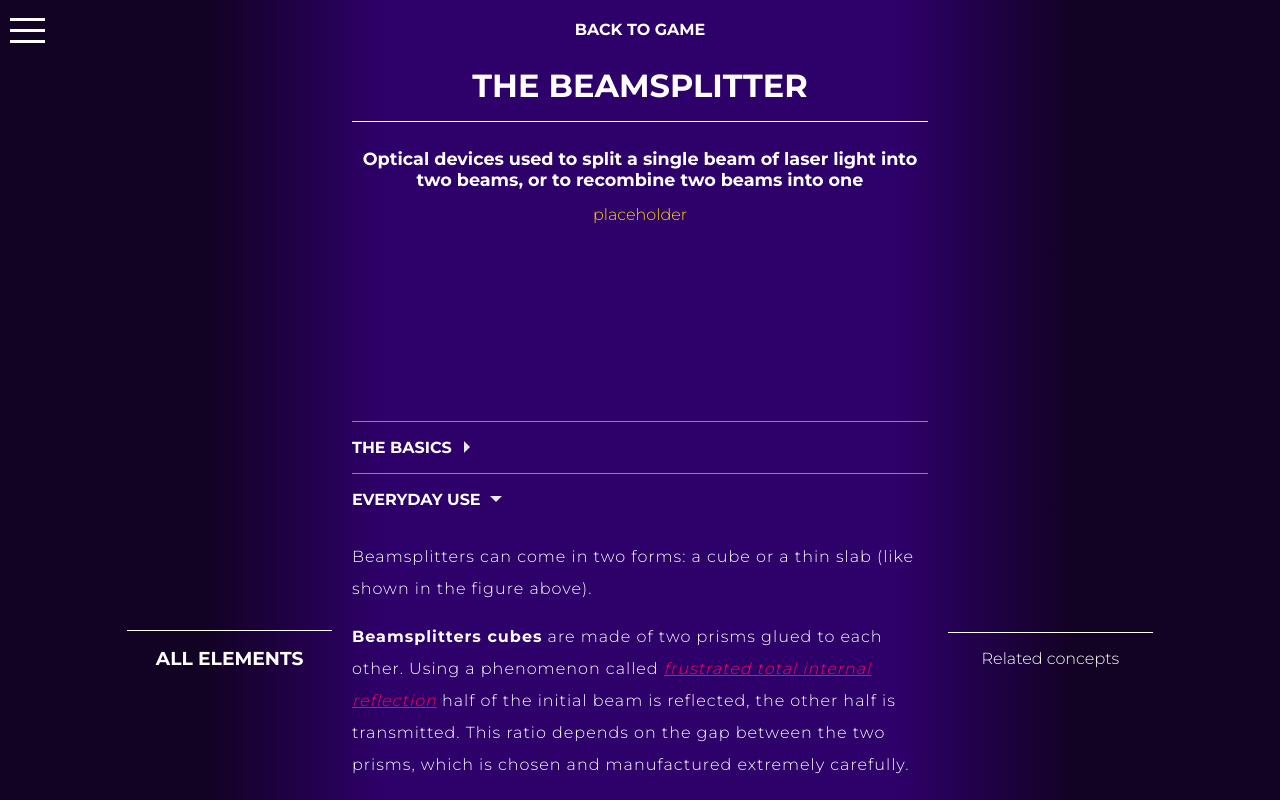
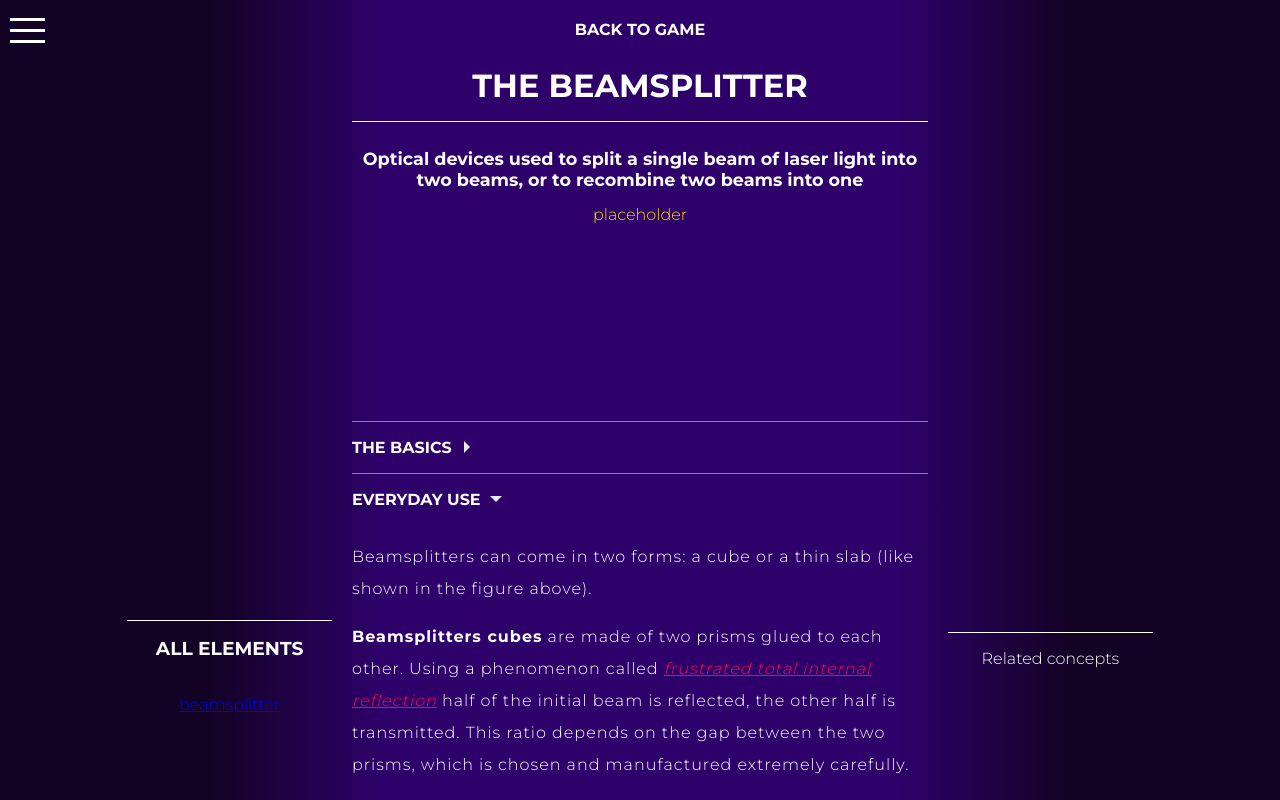
Before and after one commit to Quantum-Game/quantum-game-2, a Vue app: page /info/beamsplitter in a window 1280 px wide. Shown: the top 800 px of the page. Built offline with nearby package versions, Linux system fonts and the light colour scheme.

Commit message:
add entries listing logic

```diff
--- a/src/views/Info.vue
+++ b/src/views/Info.vue
@@ -2,6 +2,7 @@
 	<main-layout>
 		<div slot="left">
 			<h3 class="upper-border">ALL ELEMENTS</h3>
+			<router-link v-for="entry in entryList" :to="`/info/${entry}`">{{ entry }} </router-link>
 		</div>
 		<div slot="main">
 			<router-view />
@@ -16,6 +17,7 @@
 import { Vue, Component } from 'vue-property-decorator';
 import MainLayout from '../layouts/MainLayout.vue';
 import Entry from '../entries/Entry.vue';
+import entries from '../entries/entries.json';
 
 interface ISection {
 	title: string;
@@ -34,7 +36,14 @@ interface IEntry {
 		Entry
 	}
 })
-export default class Info extends Vue {}
+export default class Info extends Vue {
+	entryList: Array = [];
+	created() {
+		for (let key of Object.keys(entries)) {
+			this.entryList.push(key);
+		}
+	}
+}
 </script>
 
 <style lang="scss" scoped>
```
